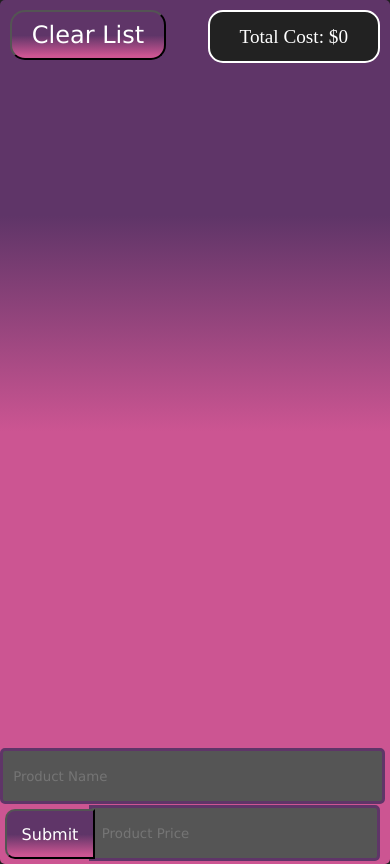
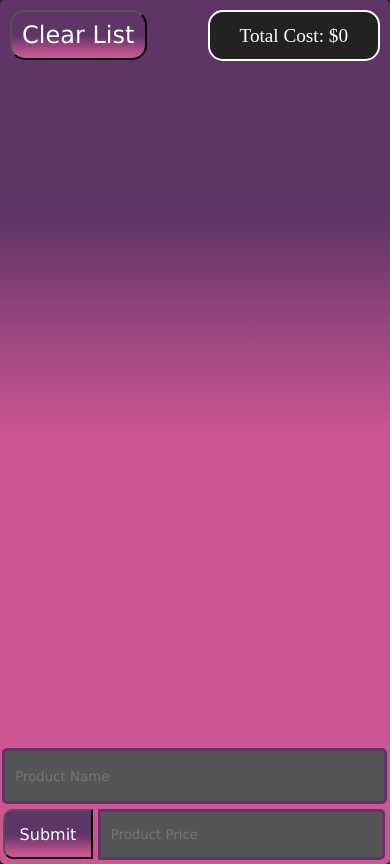
Before and after one commit to D-Whipp/list-app-jQuery, a website: page index.html in a window 390 px wide. Drawn offline with nearby package versions, Linux system fonts and the light colour scheme.

Commit message:
RESPONSIVE UPDATE: adjusted styles for screens smaller than 401px

```diff
--- a/assets/styles.css
+++ b/assets/styles.css
@@ -174,6 +174,30 @@ ul .hideId {
         background: linear-gradient( #5f3568 25%, #cc5592 50%);
     }
 
+    .clear-list-btn {
+        left: 10px;
+        width: 35%;
+    }
+
+    .total-cost-container {
+        padding: 14px 30px;
+    }
+
+    .name-input {
+        right: 3px;
+    }
+
+    .submit-btn {
+        left: 3px;
+    }
+
+    .price-input {
+        right: 5px;
+        bottom: 4px;
+        height: 45px;
+        width: 67%;
+    }
+
     ul {
         align-items: center;
     }
```
